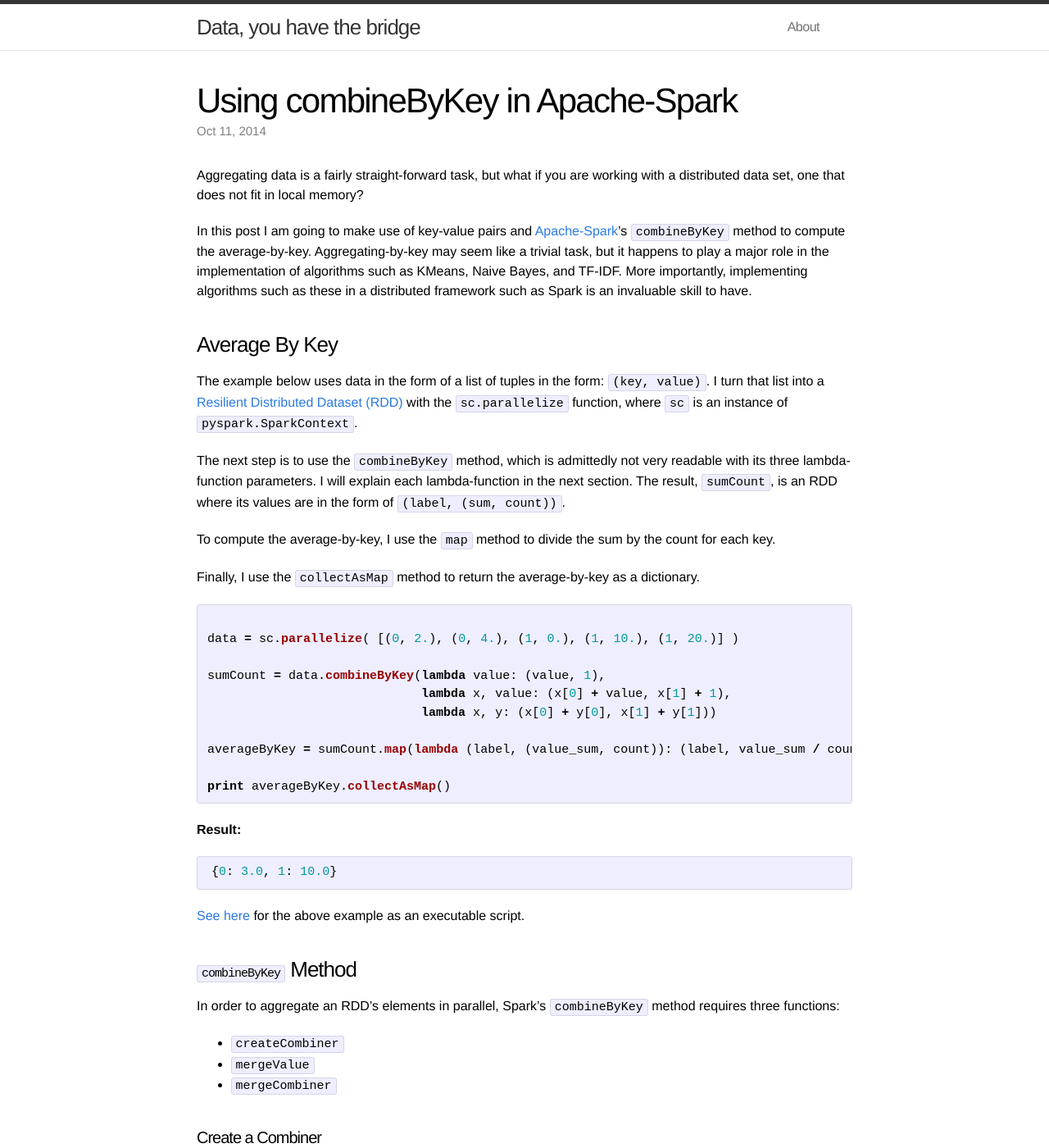
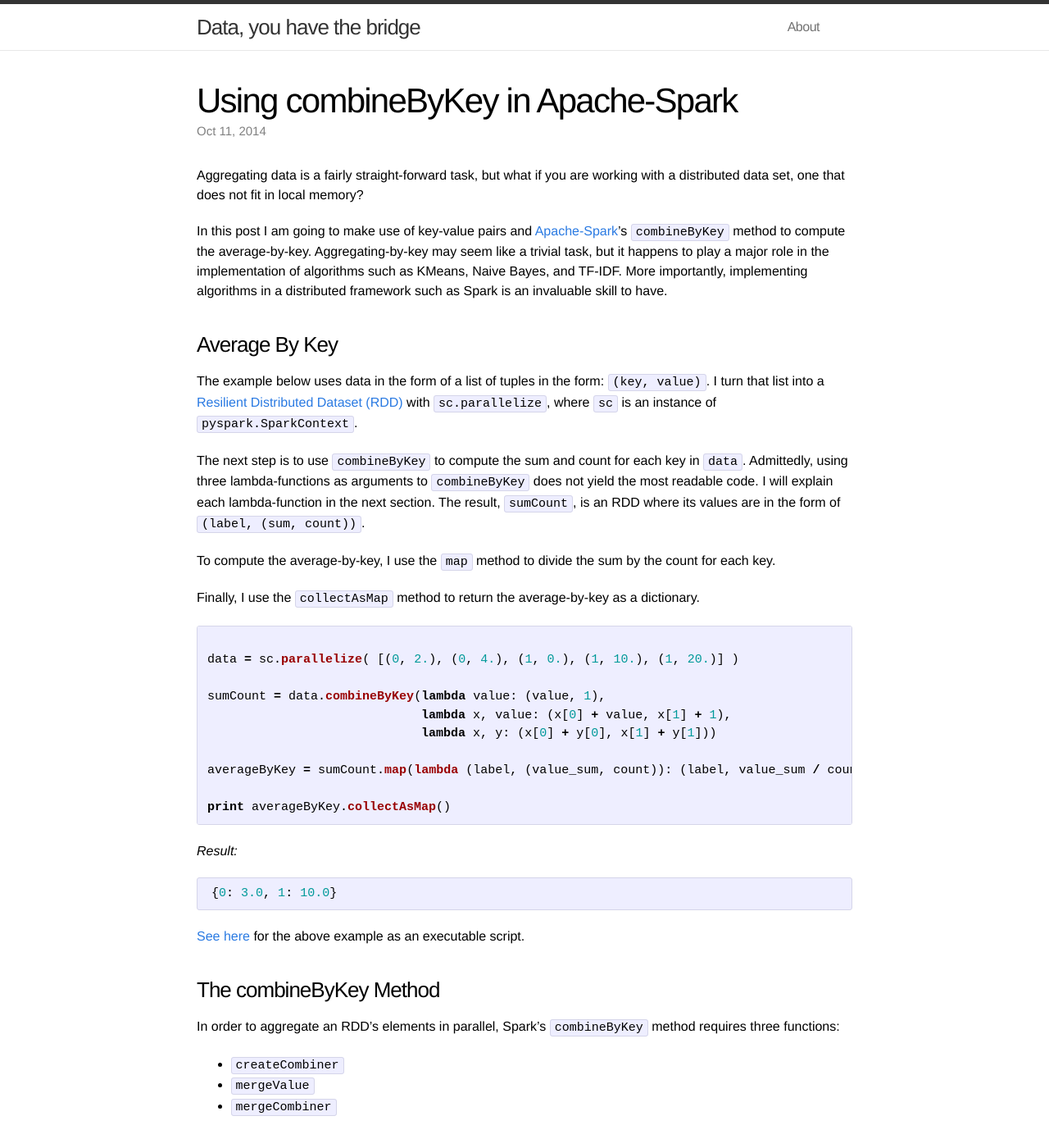
Before and after one commit to abshinn/abshinn.github.io, a Jekyll site: the page built from _posts/2014-10-11-using-combinebykey-in-apache-spark.markdown, in a window 1280 px wide and 1400 px high. Shown: the whole window at 82% size. Built offline with Jekyll 4.4.1, drawn with Linux system fonts in a browser that asks for light colours; Markdown is read by kramdown in place of the engine named in the settings; comment, search, counter and statistics services are not loaded.

Commit message:
format changes and re-wording for readability

````diff
--- a/_posts/2014-10-11-using-combinebykey-in-apache-spark.markdown
+++ b/_posts/2014-10-11-using-combinebykey-in-apache-spark.markdown
@@ -8,14 +8,14 @@
 
 Aggregating data is a fairly straight-forward task, but what if you are working with a distributed data set, one that does not fit in local memory?
 
-In this post I am going to make use of key-value pairs and [Apache-Spark](https://spark.apache.org/)'s `combineByKey` method to compute the average-by-key. Aggregating-by-key may seem like a trivial task, but it happens to play a major role in the implementation of algorithms such as KMeans, Naive Bayes, and TF-IDF. More importantly, implementing algorithms such as these in a distributed framework such as Spark is an invaluable skill to have.
+In this post I am going to make use of key-value pairs and [Apache-Spark](https://spark.apache.org/)'s `combineByKey` method to compute the average-by-key. Aggregating-by-key may seem like a trivial task, but it happens to play a major role in the implementation of algorithms such as KMeans, Naive Bayes, and TF-IDF. More importantly, implementing algorithms in a distributed framework such as Spark is an invaluable skill to have.
 
 
 ### Average By Key
 
-The example below uses data in the form of a list of tuples in the form: `(key, value)`. I turn that list into a [Resilient Distributed Dataset (RDD)](http://www.thecloudavenue.com/2014/01/resilient-distributed-datasets-rdd.html) with the `sc.parallelize` function, where `sc` is an instance of `pyspark.SparkContext`.
+The example below uses data in the form of a list of tuples in the form: `(key, value)`. I turn that list into a [Resilient Distributed Dataset (RDD)](http://www.thecloudavenue.com/2014/01/resilient-distributed-datasets-rdd.html) with `sc.parallelize`, where `sc` is an instance of `pyspark.SparkContext`.
 
-The next step is to use the `combineByKey` method, which is admittedly not very readable with its three lambda-function parameters. I will explain each lambda-function in the next section. The result, `sumCount`, is an RDD where its values are in the form of `(label, (sum, count))`.
+The next step is to use `combineByKey` to compute the sum and count for each key in `data`. Admittedly, using three lambda-functions as arguments to `combineByKey` does not yield the most readable code. I will explain each lambda-function in the next section. The result, `sumCount`, is an RDD where its values are in the form of `(label, (sum, count))`.
 
 To compute the average-by-key, I use the `map` method to divide the sum by the count for each key.
 
@@ -34,7 +34,7 @@
 print averageByKey.collectAsMap()
 ```
 
-__Result:__
+_Result:_
 
 ```python
 {0: 3.0, 1: 10.0}
@@ -43,7 +43,7 @@
 [See here](https://github.com/abshinn/abshinn.github.io/tree/master/extras/averageByKey.py) for the above example as an executable script.
 
 
-### `combineByKey` Method
+### The combineByKey Method
 
 In order to aggregate an RDD's elements in parallel, Spark's `combineByKey` method requires three functions:
 
@@ -93,6 +93,7 @@
 ### Learn More
 
 To learn more about Spark and programming with key-value pairs in Spark, see:
+
 - [Spark Documentation Overview](http://spark.apache.org/documentation.html)
 - [Spark Programming Guide](http://spark.apache.org/docs/latest/programming-guide.html)
 - [O'Reilly: Learning Spark, Chapter 4](https://www.safaribooksonline.com/library/view/learning-spark/9781449359034/ch04.html)
````
